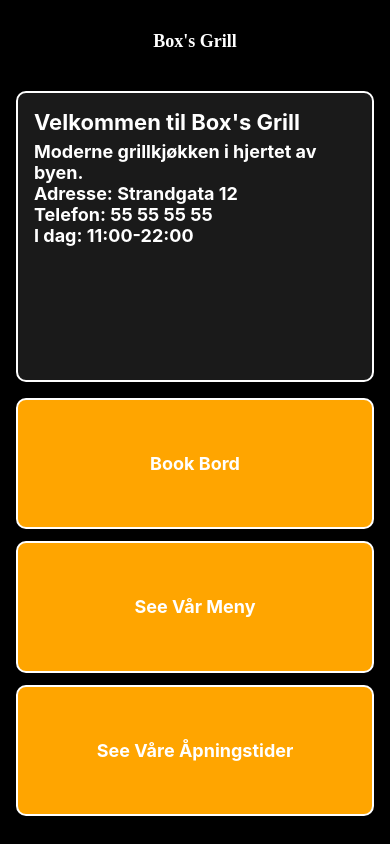
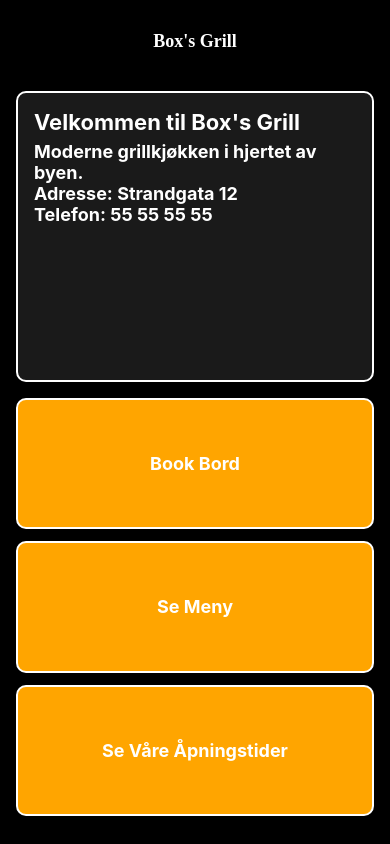
Before and after one commit to magnusbox2/assignment4-inft2508-magnubox, a React Native app: screen / in a window 390 px wide. Built offline with nearby package versions, Linux system fonts and the light colour scheme.

Commit message:
endret for øving 3

```diff
--- a/App.tsx
+++ b/App.tsx
@@ -1,32 +1,36 @@
-import React from "react";
+import React, {useState} from "react";
 import { Text, View, StyleSheet } from "react-native";
+import  Boks  from "./components/boks";
+import  Button  from "./components/button";
 
-const HelloWorld = () => {
+
+
+const restaurant = () => {
+  const initialState = [
+  {id: 1, displayText: "Book Bord"},
+  {id: 2, displayText: "Se Meny"},
+  {id: 3, displayText: "Se Våre Åpningstider"},
+  ];
+
+  const [buttons, setButtons] = useState(initialState);
+
   return (
     <View style={styles.container}>
       {/* Header */}
       <View style={styles.header}>
         <Text style={[styles.text, { fontFamily: "Copperplate" }]}>Box's Grill</Text>
       </View>
-
-      {/* Main area */}
       <View style={styles.main}>
-        <View style={styles.infoBox}>
-          <Text style={[styles.infoTitle]}>Velkommen til Box's Grill</Text>
-          <Text style={[styles.text]}>Moderne grillkjøkken i hjertet av byen.</Text>
-          <Text style={[styles.text]}>Adresse: Strandgata 12</Text>
-          <Text style={[styles.text]}>Telefon: 55 55 55 55</Text>
-          <Text style={[styles.text]}>I dag: 11:00-22:00</Text>
-        </View>
-        <View style={styles.button}>
-          <Text style={styles.text}>Book Bord</Text>
-        </View>
-        <View style={styles.button}>
-          <Text style={styles.text}>See Vår Meny</Text>
-        </View>
-        <View style={styles.button}>
-          <Text style={styles.text}>See Våre Åpningstider</Text>
-        </View>
+        <Boks />
+        {
+          buttons.map((value, index) => {
+              return <Button key={value.id} displayText={value.displayText} />
+            }
+          )
+        }
+        {/* <Button displayText= "Book Bord"/>
+        <Button displayText= "Se Meny"/>
+        <Button displayText= "See Våre Åpningstider"/> */}
       </View>
     </View>
   );
@@ -49,32 +53,6 @@ const styles = StyleSheet.create({
     paddingHorizontal: 16,
     paddingBottom: 16,
   },
-  infoBox: {
-    flex: 2,
-    borderWidth: 2,
-    borderColor: "white",
-    borderRadius: 10,
-    padding: 16,
-    marginTop: 8,
-    marginBottom: 16,
-    backgroundColor: "#1a1a1a",
-  },
-  infoTitle: {
-    fontSize: 22,
-    fontWeight: "bold",
-    color: "white",
-    marginBottom: 6,
-  },
-  button: {
-    flex: 1,
-    borderRadius: 10,
-    backgroundColor: "orange",
-    justifyContent: "center",
-    alignItems: "center",
-    marginBottom: 12,
-    borderWidth: 2,
-    borderColor: "white",
-  },
   text: {
     fontSize: 18,
     fontWeight: "bold",
@@ -82,4 +60,4 @@ const styles = StyleSheet.create({
   },
 });
 
-export default HelloWorld;
+export default restaurant;
--- /dev/null
+++ b/components/boks.tsx
@@ -0,0 +1,39 @@
+import React from "react";
+import { Text, View, StyleSheet, TouchableOpacity } from "react-native";
+
+const Boks = () => {
+    return (
+        <View style={{flex: 2,
+            borderWidth: 2,
+            borderColor: "white",
+            borderRadius: 10,
+            padding: 16,
+            marginTop: 8,
+            marginBottom: 16,
+            backgroundColor: "#1a1a1a"}}>
+            <Text style={{fontSize: 22,
+                 fontWeight: "bold",
+                color: "white",
+                marginBottom: 6,}}>
+                Velkommen til Box's Grill
+            </Text>
+            <Text style={{fontSize: 18,
+                fontWeight: "bold",
+                color: "white"}}>
+                Moderne grillkjøkken i hjertet av byen.
+            </Text>
+            <Text style={{fontSize: 18,
+                fontWeight: "bold",
+                color: "white"}}>
+                Adresse: Strandgata 12
+            </Text>
+            <Text style={{fontSize: 18,
+                fontWeight: "bold",
+                color: "white"}}>
+                Telefon: 55 55 55 55
+            </Text>
+        </View>
+    );
+};
+
+export default Boks;
--- /dev/null
+++ b/components/button.tsx
@@ -0,0 +1,25 @@
+import React from "react";
+import { Text, View, StyleSheet, TouchableOpacity } from "react-native";
+
+const Button = (props) => {
+    return (
+        <View style={{
+            flex: 1,
+            borderRadius: 10,
+            backgroundColor: "orange",
+            justifyContent: "center",
+            alignItems: "center",
+            marginBottom: 12,
+            borderWidth: 2,
+            borderColor: "white"
+            }}>
+            <Text style={{ fontSize: 18,
+                        fontWeight: "bold",
+                        color: "white"}}>
+                {props.displayText}
+            </Text>
+        </View>
+    );
+};
+
+export default Button;
```
